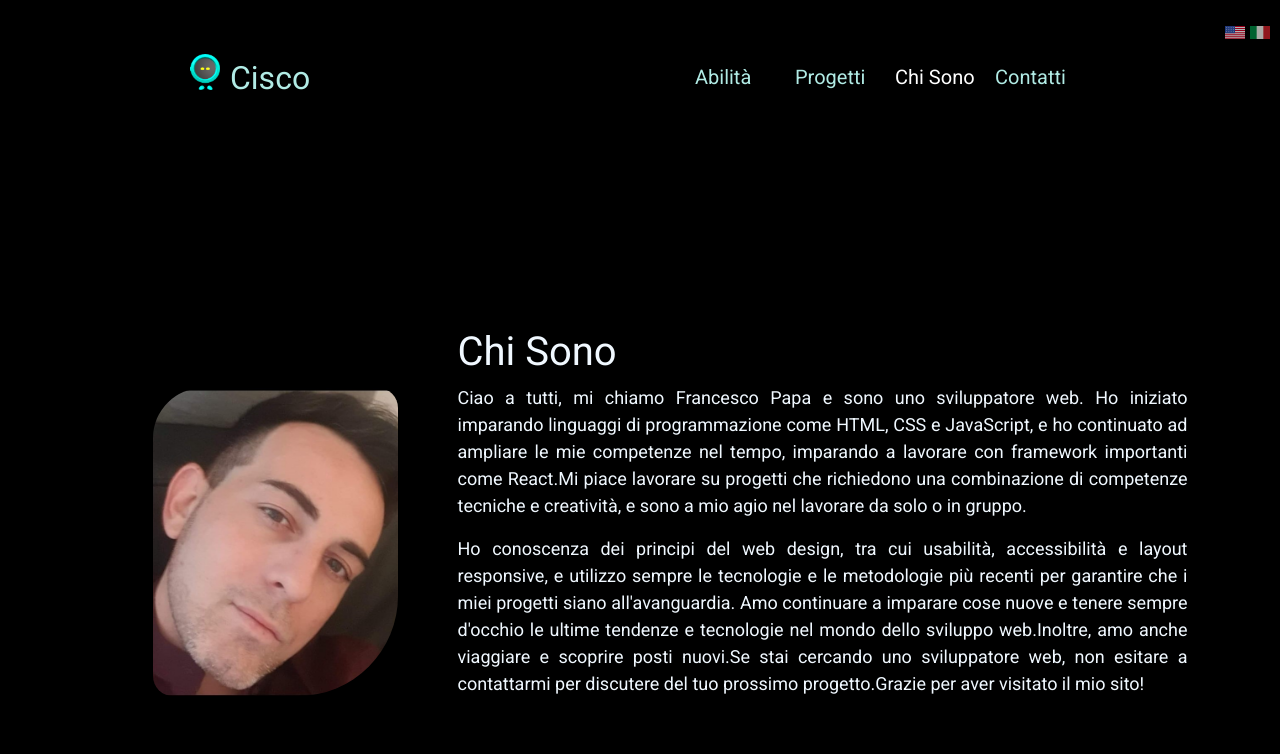
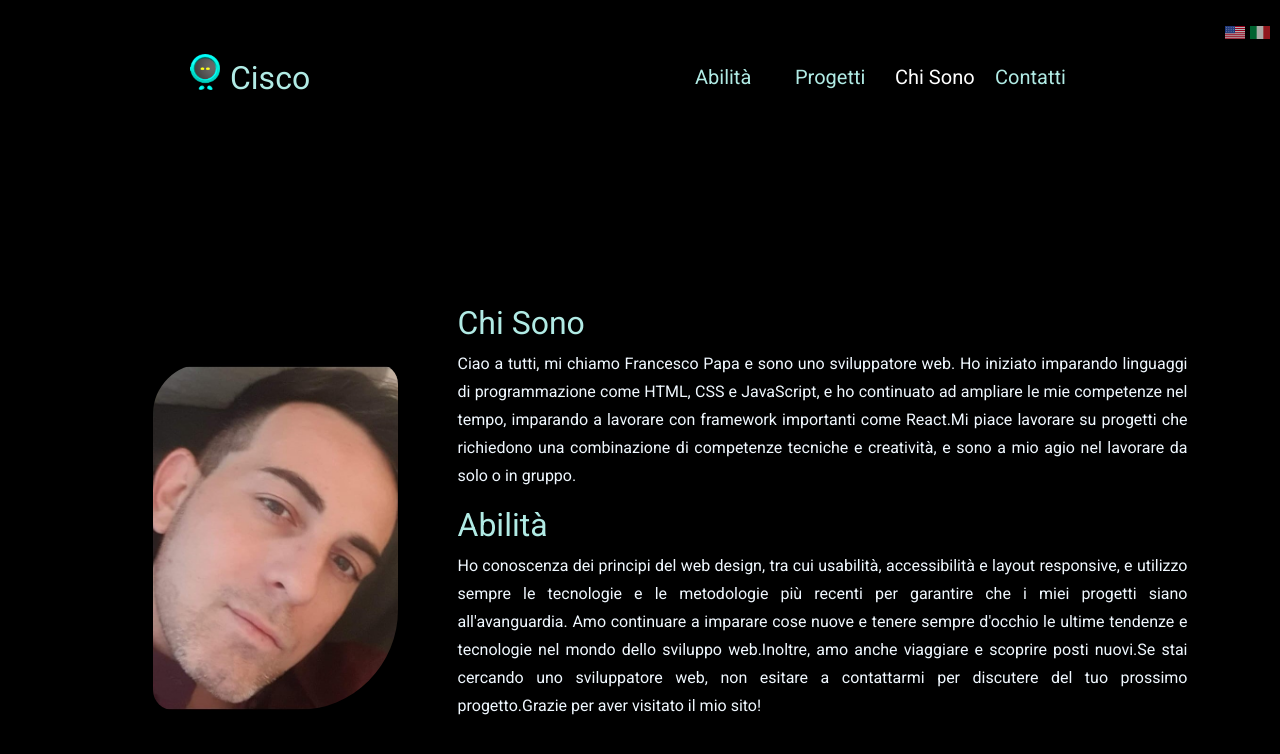
Before and after one commit to ciscodevelop/portfolio-cisco-model, a React (Create React App) app: page /about in a window 1280 px wide. Shown: the top 754 px of the page. Built offline with nearby package versions, Linux system fonts and the light colour scheme.

Commit message:
voce ad about

```diff
--- a/src/conponents/pages/about/About.tsx
+++ b/src/conponents/pages/about/About.tsx
@@ -20,8 +20,9 @@ const About = (props: Props) => {
       </div>
       <div className="right">
         <div className="container-text-body animate__animated animate__fadeInLeft">
-          <h1>{isTrue ? 'Chi Sono' : 'About Me'}</h1>
+        <h2>{isTrue ? 'Chi Sono' : 'About Me'}</h2>
           <p>{isTrue ? textIt : textEn}</p>
+          <h2>{isTrue ? 'Abilità' : 'Skills'}</h2>
           <p>{isTrue ? text1It : text1En}</p>
         </div>
       </div>
--- a/src/conponents/pages/about/about.scss
+++ b/src/conponents/pages/about/about.scss
@@ -47,6 +47,15 @@
           max-width: 850px;
           text-align: justify;
           font-weight: 500;
+          h2 {
+            color: $mainColorNavLink;
+          }
+          p {
+            font-size: 16px;
+            font-weight: 550;
+            line-height: 28px;
+          }
+
         }
     }
 }
```
